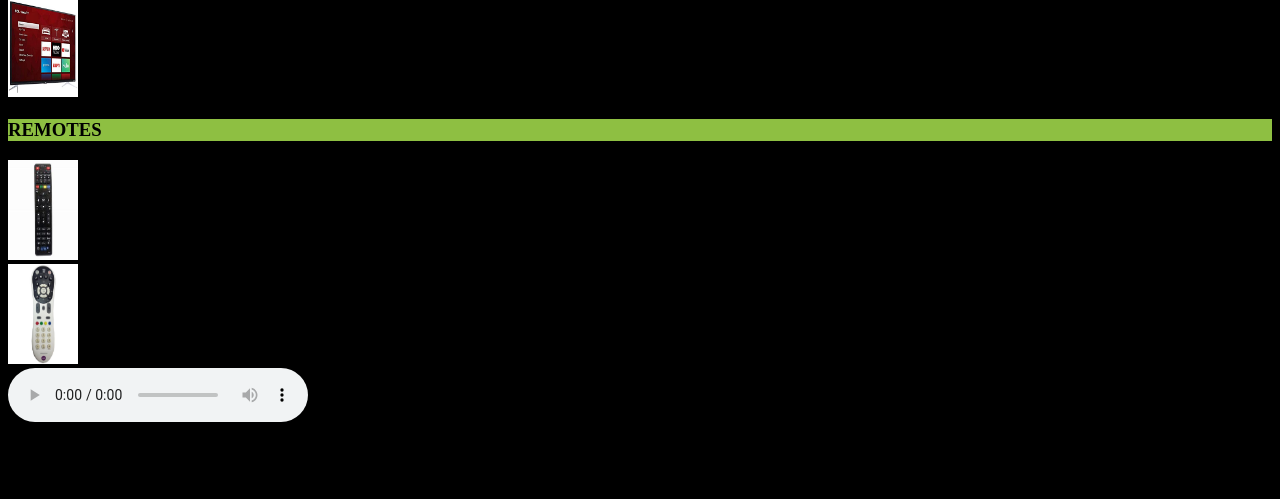
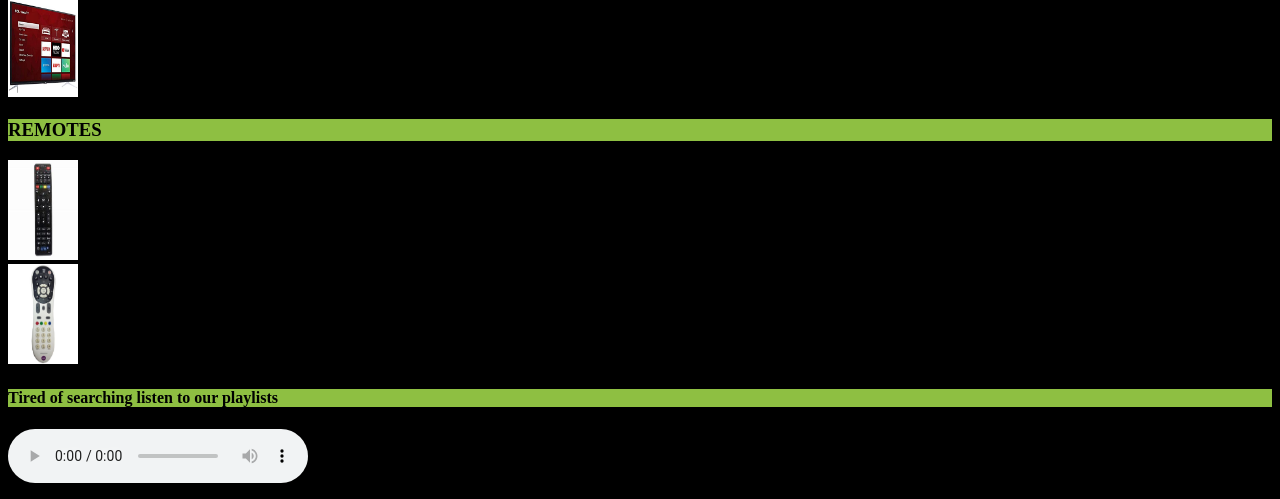
Before and after one commit to rohan570/rohan, a plain HTML site: page index.html in a window 1280 px wide. Shown: the part 301-800 px from the top of the page. Drawn offline with Linux system fonts and the light colour scheme.

Commit message:
Update index.html

```diff
--- a/index.html
+++ b/index.html
@@ -23,6 +23,8 @@ h2{background-color:rgb(142,191,66);
 }
 h3{background-color:rgba(142,191,66);
 }
+ h4{background-color:rgba(142,191,66)
+ }
 </style>
 </head>
 <h1>THE AIWA</h1>
@@ -38,6 +40,7 @@ h3{background-color:rgba(142,191,66);
 <br>
 <img src="videocon.jpg" alt="videocon" height="100" width="70">
 </br>
+<h4>Tired of searching listen to our playlists</h4>
 <audio controls>
 <source src="1song.mp3" type="audio/mp3">
 <p>your browser doesn't support HTML5 audio.here is a <a href="audio.mp3">link to the audio</a> instead.</p>
```
